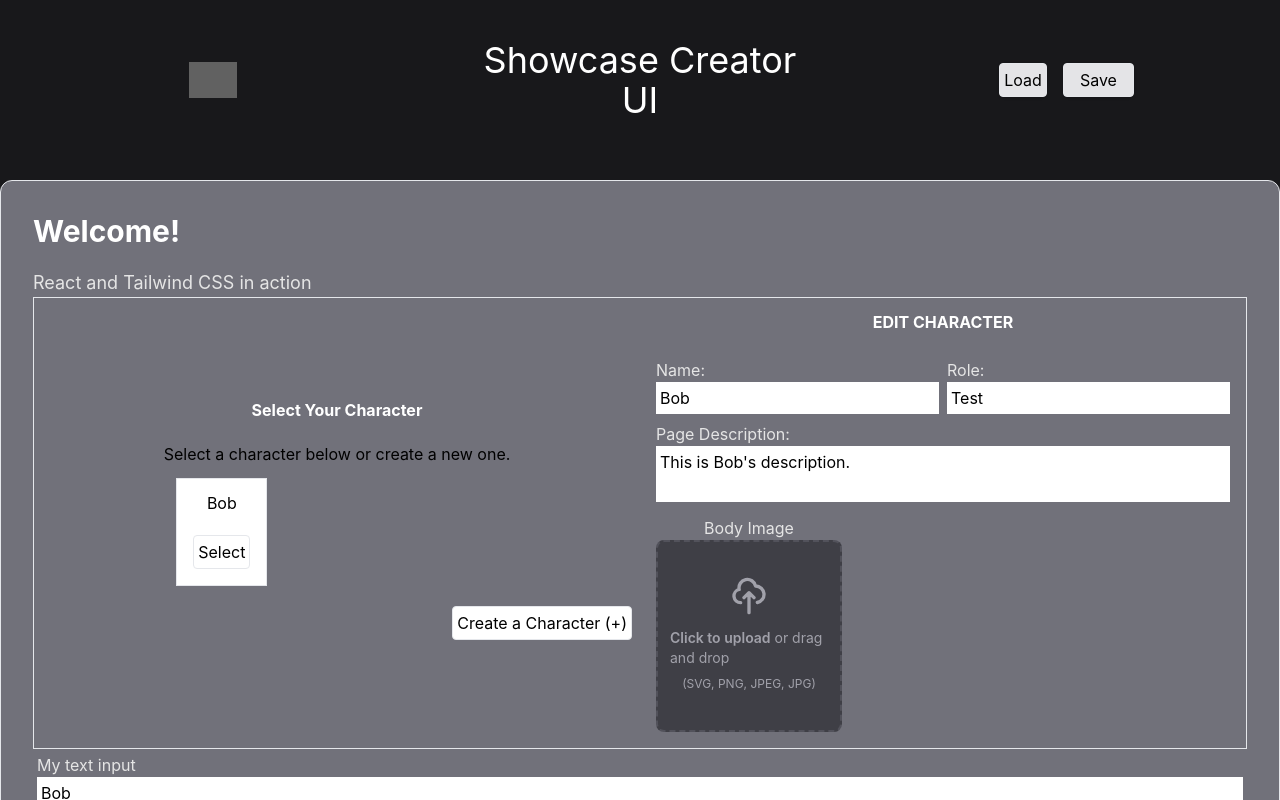
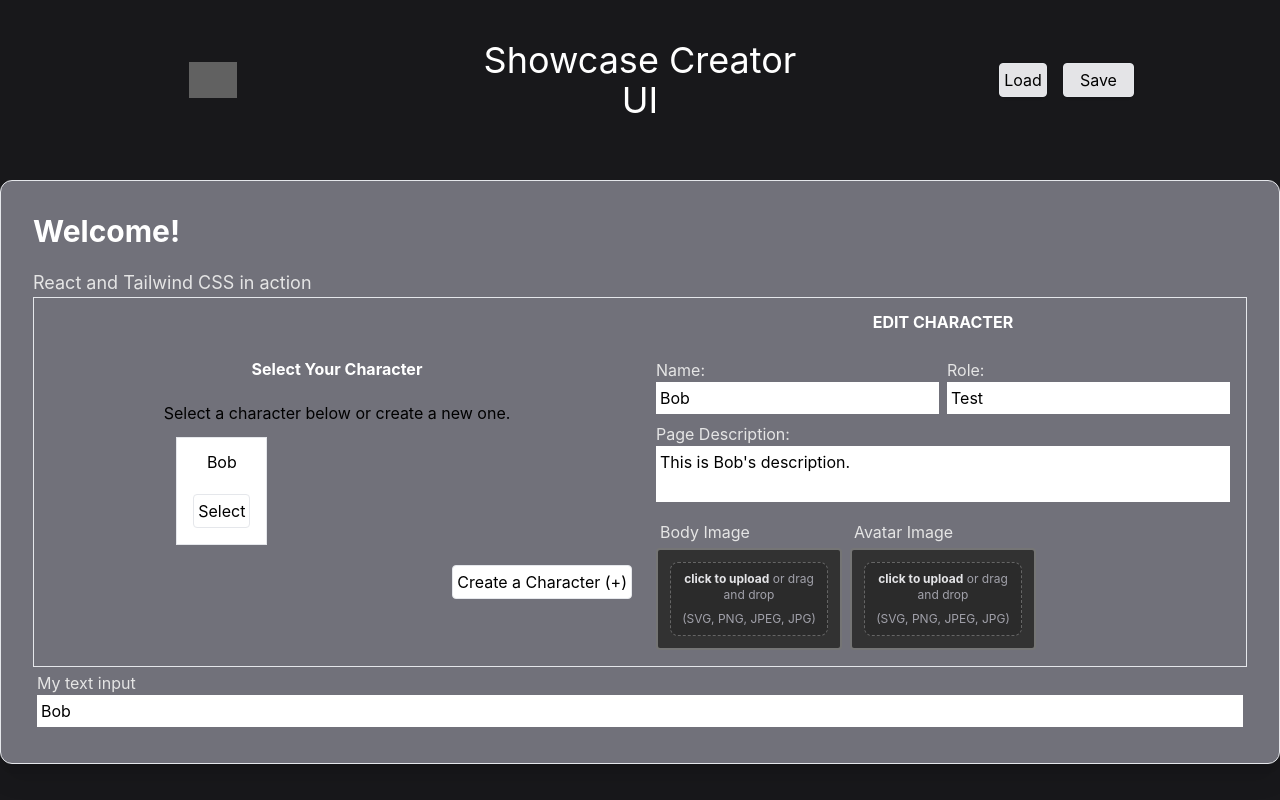
Before and after one commit to bcgov/ditp-showcase-creator-ui, a React (Create React App) app: page / in a window 1280 px wide. Shown: the top 800 px of the page. Built offline with nearby package versions, Linux system fonts and the light colour scheme; grey boxes are pictures that could not be loaded.

Commit message:
Image upload full: added proper css styles

```diff
--- /dev/null
+++ b/src/FileUpload.css
@@ -0,0 +1,9 @@
+.upload_center{
+    background-color: #2B2B2B;
+    border-color: #656565;
+}
+
+.upload_outside{
+    background-color: #323232;
+    border-color: #757575;
+}
--- a/src/react-modules/FileUpload.js
+++ b/src/react-modules/FileUpload.js
@@ -1,4 +1,5 @@
 import { useState, useEffect } from "react";
+import './../FileUpload.css'
 
 function FileUploadFull({
   text,
@@ -31,38 +32,28 @@ function FileUploadFull({
   }, [personaIndex]);
 
   const handleChange = async (newValue) => {
+    const objectUrl = URL.createObjectURL(newValue)
+    setPreview(objectUrl);
     const base64 = await convertBase64(newValue)
     setValue(base64);
     handleJSONUpdate(personaIndex, element, base64);
+
   };
 
   return (
     <div class="flex p-1 items-center flex-col justify-center w-full">
-      <p className="text-neutral-500 dark:text-neutral-200">{text}</p>
+      <p className="text-neutral-500 p-1 w-full text-start dark:text-neutral-200">{text}</p>
       <label
         for="dropzone-file"
-        class="p-3 flex flex-col items-center justify-center w-full h-48 border-2 border-zinc-300 border-dashed rounded-lg cursor-pointer dark:hover:bg-zinc-800 dark:bg-zinc-700 hover:bg-zinc-100 dark:border-zinc-600 dark:hover:border-zinc-500 dark:hover:bg-zinc-600"
+        class="p-3 flex border-2 flex-col items-center justify-center w-full rounded cursor-pointer dark:hover:bg-zinc-800 upload_outside hover:bg-zinc-100 dark:hover:bg-zinc-600"
       >
-        <div class="flex flex-col items-center justify-center pt-5 pb-6">
-          <svg
-            aria-hidden="true"
-            class="w-10 h-10 mb-3 text-zinc-400"
-            fill="none"
-            stroke="currentColor"
-            viewBox="0 0 24 24"
-            xmlns="http://www.w3.org/2000/svg"
-          >
-            <path
-              stroke-linecap="round"
-              stroke-linejoin="round"
-              stroke-width="2"
-              d="M7 16a4 4 0 01-.88-7.903A5 5 0 1115.9 6L16 6a5 5 0 011 9.9M15 13l-3-3m0 0l-3 3m3-3v12"
-            ></path>
-          </svg>
-          <p class="mb-2 text-sm text-zinc-500 dark:text-zinc-400">
-            <span class="font-semibold">Click to upload</span> or drag and drop
+
+        <div class="flex flex-col items-center justify-center border rounded-lg border-zinc-300 upload_center border-dashed p-2">
+        { preview == null ? null : <img className="p-3" src={`${preview}`} /> }
+          <p class=" text-center mb-2 text-xs text-zinc-500 dark:text-zinc-400 lowercase">
+            <span class="font-bold text-zinc-300 dark:text-zinc-200">Click to upload</span> or drag and drop
           </p>
-          <p class="text-xs text-zinc-500 dark:text-zinc-400">
+          <p class="text-xs text-zinc-500 dark:text-zinc-400 dark:text-zinc-400">
             (SVG, PNG, JPEG, JPG)
           </p>
         </div>
--- a/src/react-modules/character-screen/CharacterScreen.js
+++ b/src/react-modules/character-screen/CharacterScreen.js
@@ -123,6 +123,14 @@ function CharacterScreen({
             handleJSONUpdate={handleJSONUpdate}
             showcaseJSON={showcaseJSON}
           />
+
+          <FileUploadFull
+            text={"Avatar Image"}
+            personaIndex={selectedCharacter}
+            element={'onboarding'}
+            handleJSONUpdate={handleJSONUpdate}
+            showcaseJSON={showcaseJSON}
+          />
 {/*
           <FileUploadFull text={"Avatar Image"} />
           <FileUploadFull text={"Celebration Image"} /> */}
```
